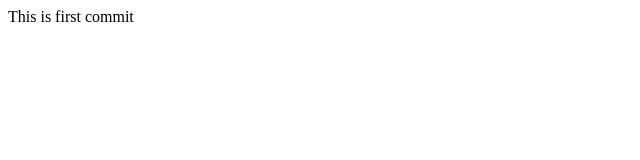
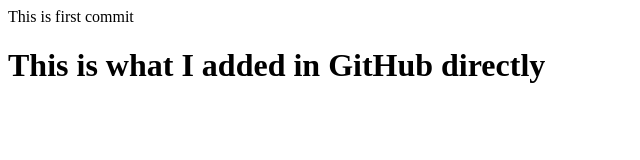
Before and after one commit to bvfrey/test_repository, a plain HTML site: page index.html in a window 1280 px wide. Shown: the whole page, without its empty margins (0-640 px from the left). Drawn offline with Linux system fonts and the light colour scheme.

Commit message:
Update index.html

```diff
--- a/index.html
+++ b/index.html
@@ -6,4 +6,5 @@
 </head>
 <body>
   <p>This is first commit</p>
+  <h1>This is what I added in GitHub directly</h1>
 </body>
```
